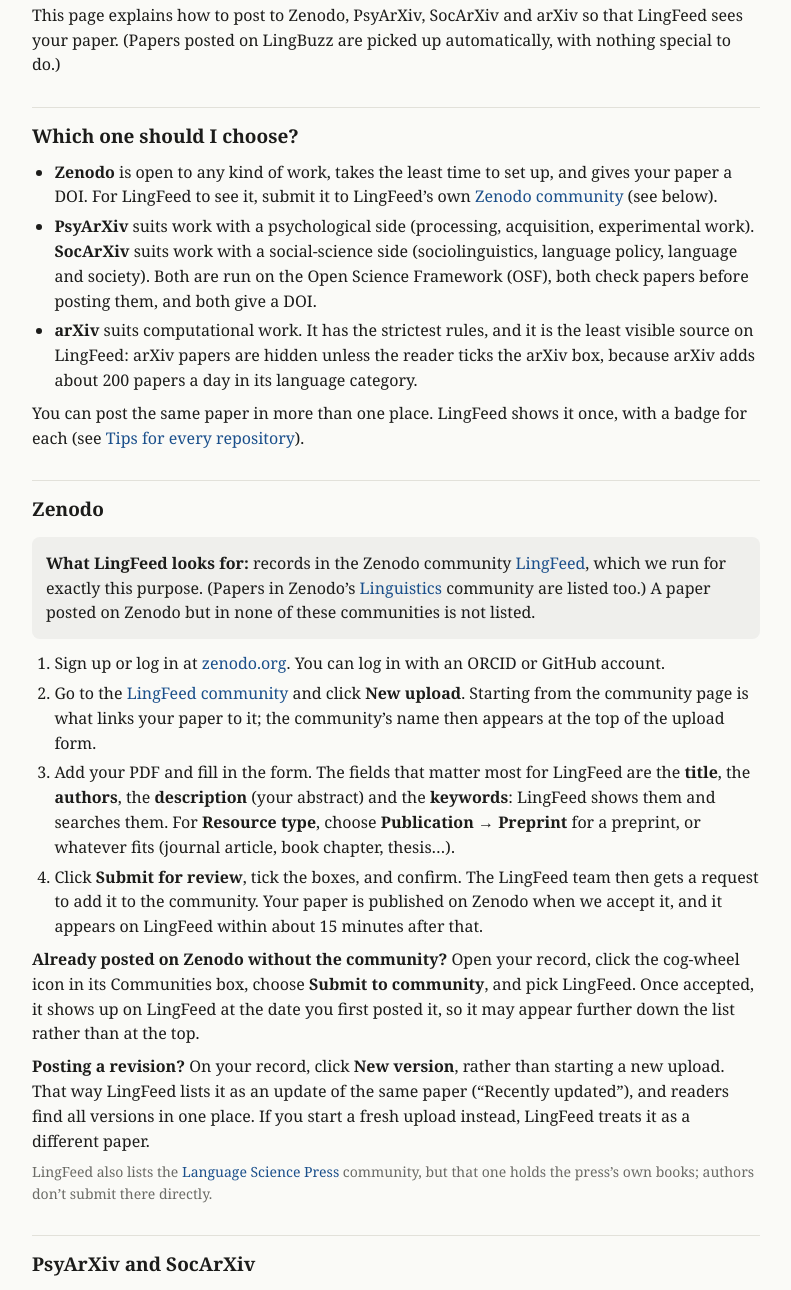
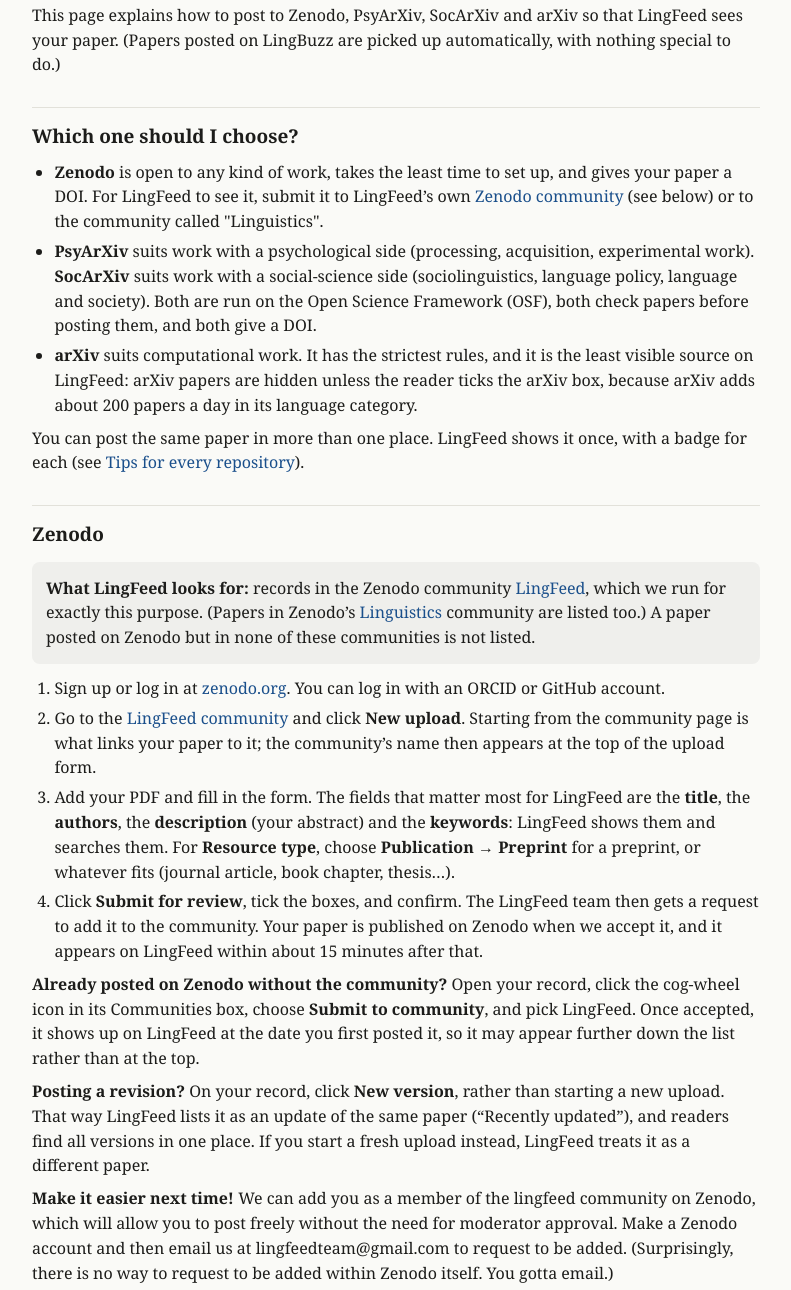
Before and after one commit to lingfeed/lingfeed.github.io, a plain HTML site: page post.html in a window 1280 px wide. Shown: the part 186-1476 px from the top of the page, without its empty margins (244-1035 px from the left). Drawn offline with Linux system fonts and the light colour scheme.

Commit message:
Update post.html
Update information about LingFeed community

```diff
--- a/post.html
+++ b/post.html
@@ -60,7 +60,7 @@
 
   <h2>Which one should I choose?</h2>
   <ul>
-    <li><b>Zenodo</b> is open to any kind of work, takes the least time to set up, and gives your paper a DOI. For LingFeed to see it, submit it to LingFeed’s own <a href="https://zenodo.org/communities/lingfeed">Zenodo community</a> (see below).</li>
+    <li><b>Zenodo</b> is open to any kind of work, takes the least time to set up, and gives your paper a DOI. For LingFeed to see it, submit it to LingFeed’s own <a href="https://zenodo.org/communities/lingfeed">Zenodo community</a> (see below) or to the community called "Linguistics".</li>
     <li><b>PsyArXiv</b> suits work with a psychological side (processing, acquisition, experimental work). <b>SocArXiv</b> suits work with a social-science side (sociolinguistics, language policy, language and society). Both are run on the Open Science Framework (OSF), both check papers before posting them, and both give a DOI.</li>
     <li><b>arXiv</b> suits computational work. It has the strictest rules, and it is the least visible source on LingFeed: arXiv papers are hidden unless the reader ticks the arXiv box, because arXiv adds about 200 papers a day in its language category.</li>
   </ul>
@@ -78,6 +78,8 @@
   </ol>
   <p><b>Already posted on Zenodo without the community?</b> Open your record, click the cog-wheel icon in its Communities box, choose <b>Submit to community</b>, and pick LingFeed. Once accepted, it shows up on LingFeed at the date you first posted it, so it may appear further down the list rather than at the top.</p>
   <p><b>Posting a revision?</b> On your record, click <b>New version</b>, rather than starting a new upload. That way LingFeed lists it as an update of the same paper (“Recently updated”), and readers find all versions in one place. If you start a fresh upload instead, LingFeed treats it as a different paper.</p>
+  <p><b>Make it easier next time!</b> We can add you as a member of the lingfeed community on Zenodo, which will allow you to post freely without the need for moderator approval. Make a Zenodo account and then email us at lingfeedteam@gmail.com to request to be added. (Surprisingly, there is no way to request to be added within Zenodo itself. You gotta email.)</p>
+
   <p class="note">LingFeed also lists the <a href="https://zenodo.org/communities/langscipress">Language Science Press</a> community, but that one holds the press’s own books; authors don’t submit there directly.</p>
 
   <h2>PsyArXiv and SocArXiv</h2>
@@ -117,7 +119,7 @@
 
   <h2>My paper hasn’t appeared</h2>
   <ul>
-    <li><b>Zenodo:</b> has the LingFeed community accepted it? Open your record: the community is listed on the right if it has. Pending submissions are not public yet.</li>
+    <li><b>Zenodo:</b> has the LingFeed or Linguistics Zenodo community accepted it? Open your record: the community is listed on the right if it has. Pending submissions are not public yet.</li>
     <li><b>PsyArXiv/SocArXiv:</b> has a moderator approved it, and is Linguistics among its subjects? You can add a subject by editing the preprint.</li>
     <li><b>arXiv:</b> is the arXiv box ticked on LingFeed? Is cs.CL one of its categories? Has arXiv announced it yet?</li>
     <li>Papers are listed by when they were posted, not when LingFeed found them, so an older paper may sit further down. Try searching for its title.</li>
```
